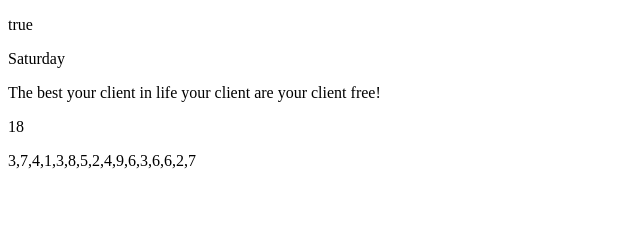
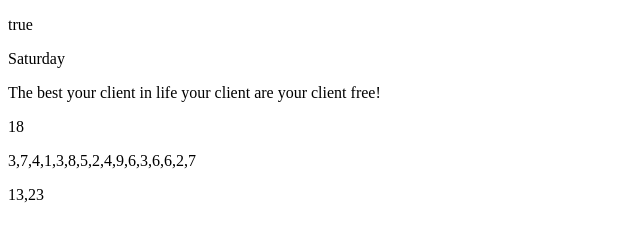
Before and after one commit to oluwatoyinca/challenge-solutions, a plain HTML site: page index.html in a window 1280 px wide. Shown: the full height of the page, 0-640 px from the left. Drawn offline with Linux system fonts and the light colour scheme.

Commit message:
Find the longest contiguous subarray that equals given sum

```diff
--- a/index.html
+++ b/index.html
@@ -11,6 +11,7 @@
         <script src="autocorrect.js"></script>
         <script src="maxsumsubarray.js"></script>
         <script src="rotatearrayimage.js"></script>
+        <script src="longestsubarraybysum.js"></script>
 
     </head>
     <body class="home1">
@@ -19,12 +20,14 @@
         <p id="autocorrect"></p>
         <p id="maxsumsub"></p>
         <p id="rotatearray"></p>
+        <p id="longestsub"></p>
         <script>
             document.getElementById('boggle').innerHTML = checkWord(board, word);
             document.getElementById('frequentdays').innerHTML = mostFrequentDays(2022);
             document.getElementById('autocorrect').innerHTML = autocorrect('The best youuuuu in life u are you free!')
             document.getElementById('maxsumsub').innerHTML = maxsum(arr)
             document.getElementById('rotatearray').innerHTML = rotatearray(arr1)
+            document.getElementById('longestsub').innerHTML = longestsub(arr2, sum2)
         </script>
     </body>
 </html>
--- /dev/null
+++ b/longestsubarraybysum.js
@@ -0,0 +1,28 @@
+var arr2 = [1,2,3,4,5,0,0,0,6,7,8,9,1,1,1,1,1,1,1,1,1,1,5]
+var sum2 = 15
+
+const longestsub = (arr, sum) => {
+    var left = right = curr = 0
+    var r = [-1]
+
+    while(right < arr.length){
+        //increase current sum on each loop
+        curr += arr[right]
+
+        //if the current sum is greater than checking sum,
+        //start reducing values from left while increasing value of left
+        while(left < right && curr > sum){
+            curr -= arr[left]
+            left++
+        }
+
+        //if the current sum is equal to the checking sum and its left and right are
+        //greater than that already in r, replace r with current left and right
+        if(curr === sum && (r.length === 1 || r[1]-r[0] < right-left)){
+            r = [left+1,right+1]
+        }
+        right++
+    }
+
+    return r
+}
```
